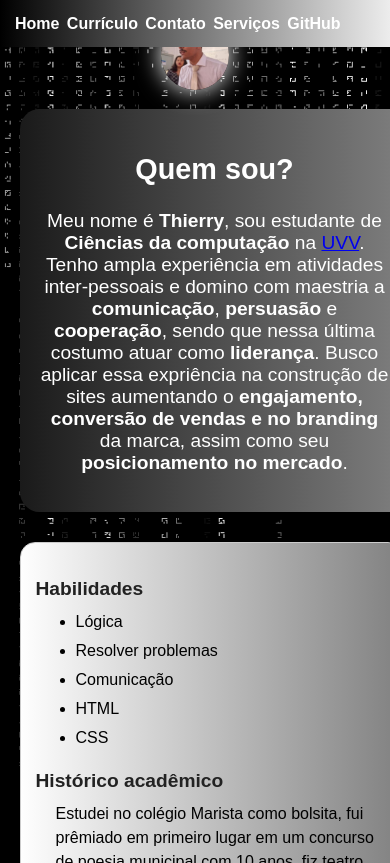
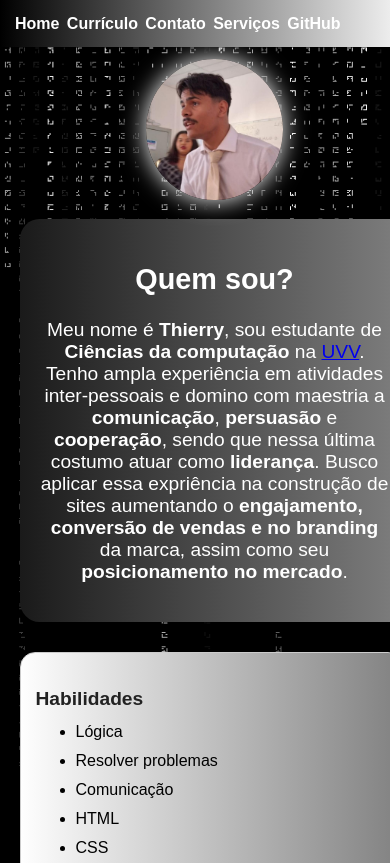
Before and after one commit to thierrysuceli/landing-page, a plain HTML site: page index.html in a window 390 px wide. Shown: the top 863 px of the page. Drawn offline with Linux system fonts and the light colour scheme.

Commit message:
Add files via upload

```diff
--- a/style.css
+++ b/style.css
@@ -206,4 +206,13 @@ header {
         .video-container iframe {
           width: 95%;
         }
+
+        .foto-perfil{
+          margin-top: 15%;
+          margin-left: 37.5%;
+          width: 35%;
+          height: 35%;
+          border-radius: 50%;
+          box-shadow: 0 0 25px white;
       }
+      }
```
